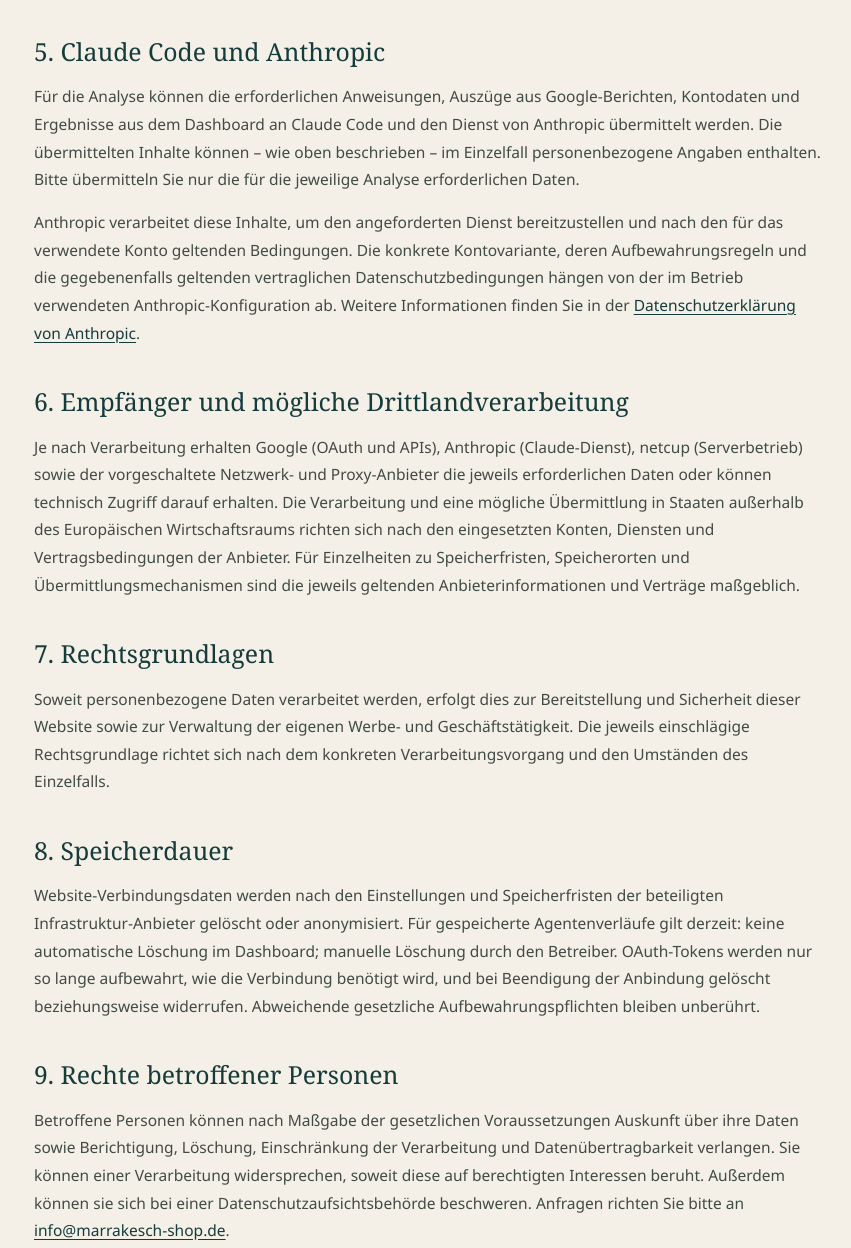
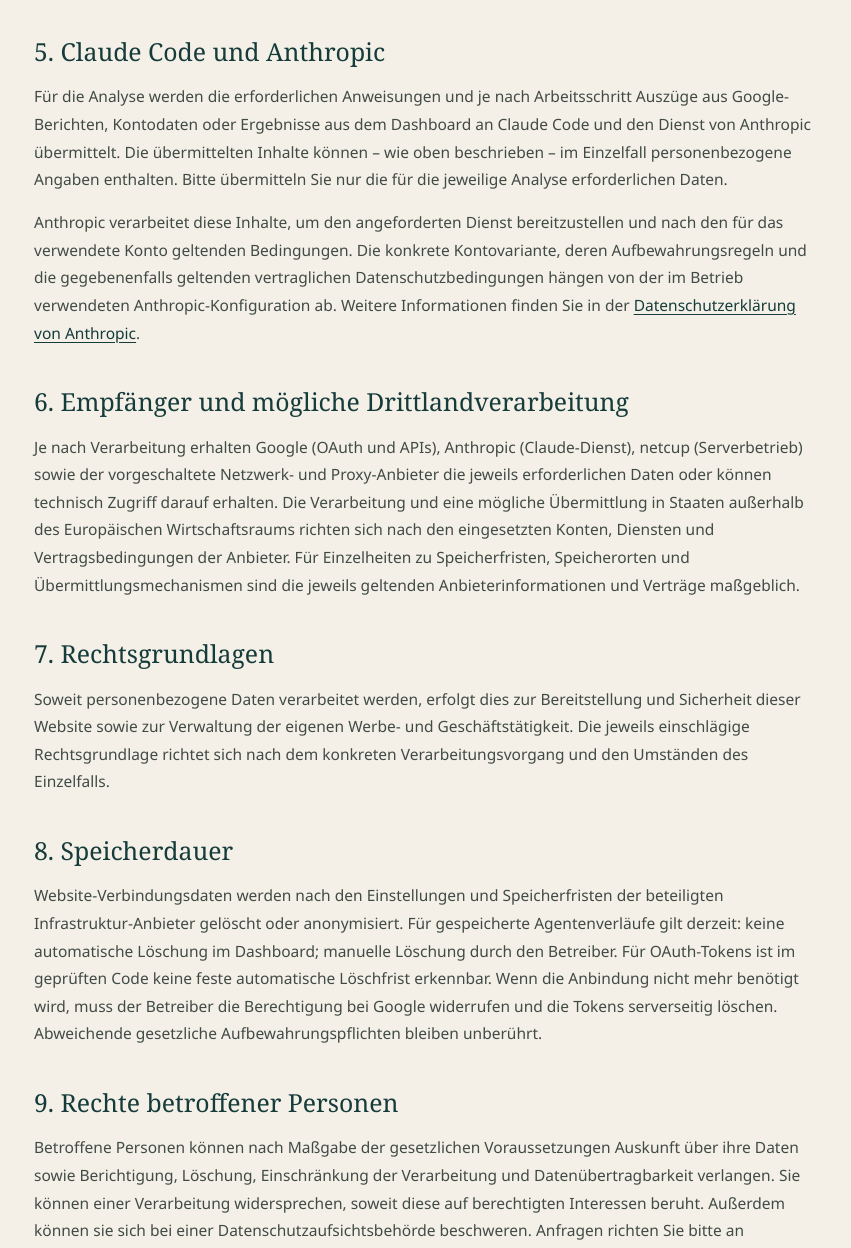
Before and after one commit to samirdev03/google-ads-agent-disclaimer, a plain HTML site: page site/privacy.html in a window 1280 px wide. Shown: the part 2327-3575 px from the top of the page, without its empty margins (211-1062 px from the left). Drawn offline with Linux system fonts and the light colour scheme.

Commit message:
Clarify token retention and Anthropic data flow

```diff
--- a/site/privacy.html
+++ b/site/privacy.html
@@ -30,14 +30,14 @@
 <p>Google-Daten werden für die interne Analyse eigener Werbemaßnahmen, Keyword- und Produktrecherche, Berichterstellung sowie zum Erstellen, Prüfen und Dokumentieren von Änderungsvorschlägen verwendet. Das Dashboard speichert unter anderem Änderungsvorschauen, Optimierungsläufe, Kennzahlen-Snapshots und den zugehörigen Verlauf in einer SQLite-Datenbank auf dem Server.</p>
 <p>Im geprüften Dashboard-Code ist keine automatische Löschfrist für diese Verlaufsdaten eingerichtet. Sie bleiben daher gespeichert, bis sie vom Betreiber manuell gelöscht werden. Der Betreiber sollte die Daten regelmäßig prüfen und nicht mehr benötigte Einträge löschen. Google-Kontodaten werden nicht verkauft und nicht zum Aufbau von Profilen für unabhängige Werbezwecke verwendet.</p></section>
 <section><h2>5. Claude Code und Anthropic</h2>
-<p>Für die Analyse können die erforderlichen Anweisungen, Auszüge aus Google-Berichten, Kontodaten und Ergebnisse aus dem Dashboard an Claude Code und den Dienst von Anthropic übermittelt werden. Die übermittelten Inhalte können – wie oben beschrieben – im Einzelfall personenbezogene Angaben enthalten. Bitte übermitteln Sie nur die für die jeweilige Analyse erforderlichen Daten.</p>
+<p>Für die Analyse werden die erforderlichen Anweisungen und je nach Arbeitsschritt Auszüge aus Google-Berichten, Kontodaten oder Ergebnisse aus dem Dashboard an Claude Code und den Dienst von Anthropic übermittelt. Die übermittelten Inhalte können – wie oben beschrieben – im Einzelfall personenbezogene Angaben enthalten. Bitte übermitteln Sie nur die für die jeweilige Analyse erforderlichen Daten.</p>
 <p>Anthropic verarbeitet diese Inhalte, um den angeforderten Dienst bereitzustellen und nach den für das verwendete Konto geltenden Bedingungen. Die konkrete Kontovariante, deren Aufbewahrungsregeln und die gegebenenfalls geltenden vertraglichen Datenschutzbedingungen hängen von der im Betrieb verwendeten Anthropic-Konfiguration ab. Weitere Informationen finden Sie in der <a href="https://www.anthropic.com/legal/privacy" rel="noopener noreferrer">Datenschutzerklärung von Anthropic</a>.</p></section>
 <section><h2>6. Empfänger und mögliche Drittlandverarbeitung</h2>
 <p>Je nach Verarbeitung erhalten Google (OAuth und APIs), Anthropic (Claude-Dienst), netcup (Serverbetrieb) sowie der vorgeschaltete Netzwerk- und Proxy-Anbieter die jeweils erforderlichen Daten oder können technisch Zugriff darauf erhalten. Die Verarbeitung und eine mögliche Übermittlung in Staaten außerhalb des Europäischen Wirtschaftsraums richten sich nach den eingesetzten Konten, Diensten und Vertragsbedingungen der Anbieter. Für Einzelheiten zu Speicherfristen, Speicherorten und Übermittlungsmechanismen sind die jeweils geltenden Anbieterinformationen und Verträge maßgeblich.</p></section>
 <section><h2>7. Rechtsgrundlagen</h2>
 <p>Soweit personenbezogene Daten verarbeitet werden, erfolgt dies zur Bereitstellung und Sicherheit dieser Website sowie zur Verwaltung der eigenen Werbe- und Geschäftstätigkeit. Die jeweils einschlägige Rechtsgrundlage richtet sich nach dem konkreten Verarbeitungsvorgang und den Umständen des Einzelfalls.</p></section>
 <section><h2>8. Speicherdauer</h2>
-<p>Website-Verbindungsdaten werden nach den Einstellungen und Speicherfristen der beteiligten Infrastruktur-Anbieter gelöscht oder anonymisiert. Für gespeicherte Agentenverläufe gilt derzeit: keine automatische Löschung im Dashboard; manuelle Löschung durch den Betreiber. OAuth-Tokens werden nur so lange aufbewahrt, wie die Verbindung benötigt wird, und bei Beendigung der Anbindung gelöscht beziehungsweise widerrufen. Abweichende gesetzliche Aufbewahrungspflichten bleiben unberührt.</p></section>
+<p>Website-Verbindungsdaten werden nach den Einstellungen und Speicherfristen der beteiligten Infrastruktur-Anbieter gelöscht oder anonymisiert. Für gespeicherte Agentenverläufe gilt derzeit: keine automatische Löschung im Dashboard; manuelle Löschung durch den Betreiber. Für OAuth-Tokens ist im geprüften Code keine feste automatische Löschfrist erkennbar. Wenn die Anbindung nicht mehr benötigt wird, muss der Betreiber die Berechtigung bei Google widerrufen und die Tokens serverseitig löschen. Abweichende gesetzliche Aufbewahrungspflichten bleiben unberührt.</p></section>
 <section><h2>9. Rechte betroffener Personen</h2>
 <p>Betroffene Personen können nach Maßgabe der gesetzlichen Voraussetzungen Auskunft über ihre Daten sowie Berichtigung, Löschung, Einschränkung der Verarbeitung und Datenübertragbarkeit verlangen. Sie können einer Verarbeitung widersprechen, soweit diese auf berechtigten Interessen beruht. Außerdem können sie sich bei einer Datenschutzaufsichtsbehörde beschweren. Anfragen richten Sie bitte an <a href="mailto:info@marrakesch-shop.de">info@marrakesch-shop.de</a>.</p></section>
 <section><h2>10. Aktualisierung</h2>
```
